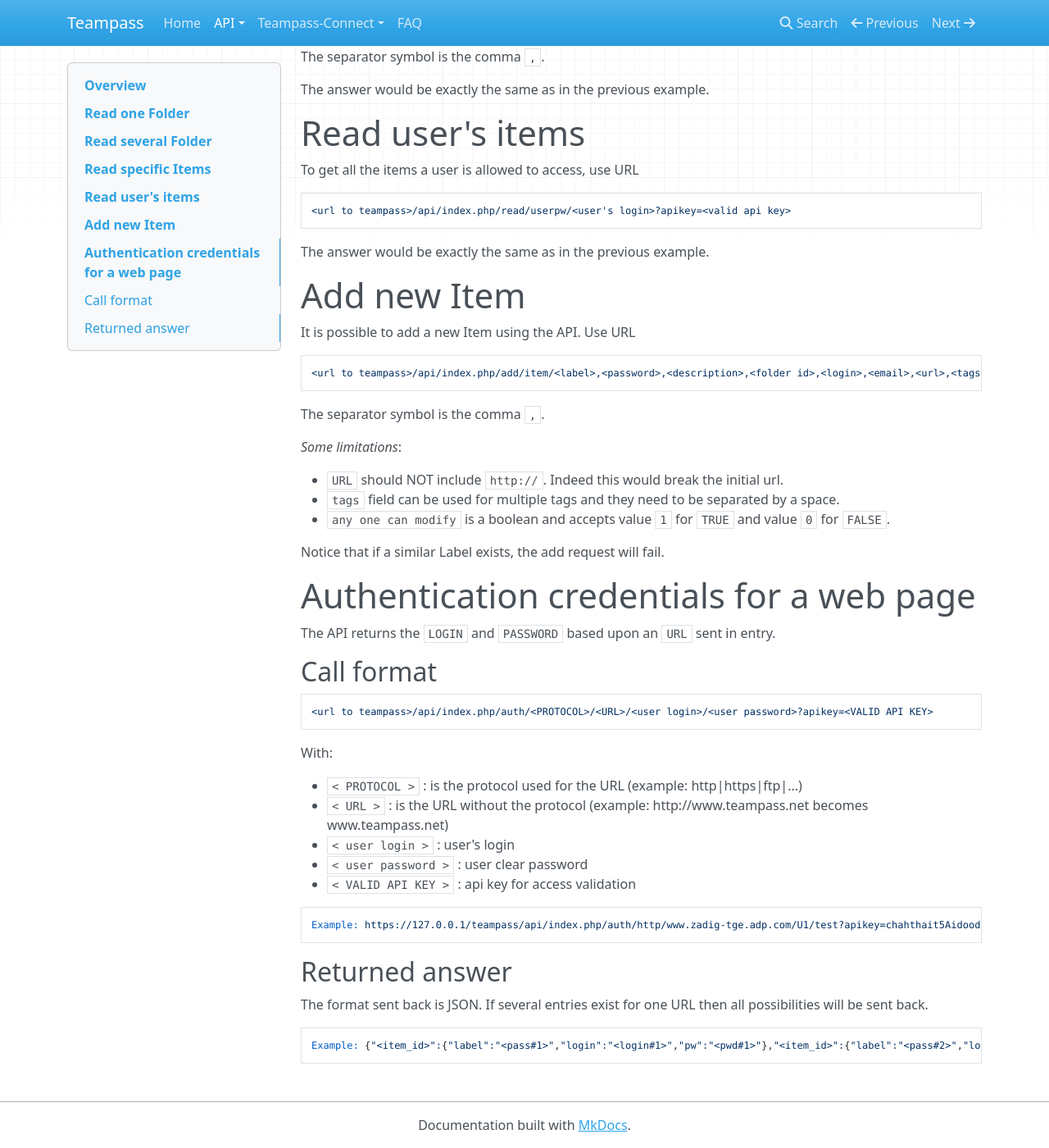
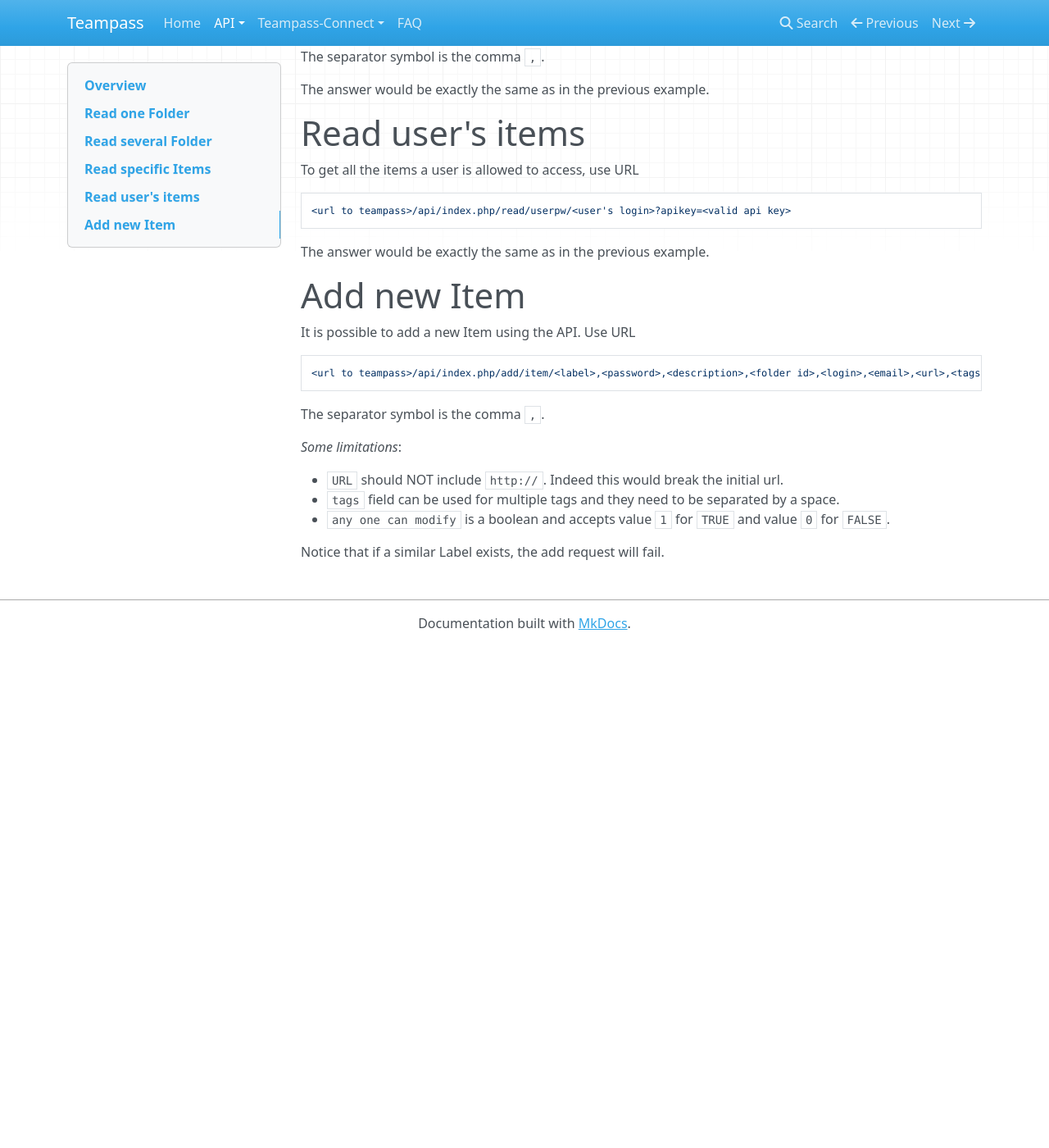
Before and after one commit to nilsteampassnet/teampass_doc, an MkDocs documentation site: the page built from docs/api/api-read.md, in a window 1280 px wide and 1400 px high, scrolled down 1207 px. Shown: the whole window at 82% size. Built offline with MkDocs 1.6.1, drawn with Linux system fonts in a browser that asks for light colours; nearby versions of some CDN libraries; old or Windows-style settings are respelled for this version of MkDocs; after the commit the page ends 1995 px from its top, so only the background shows below that.

Commit message:
Updated api-read.md

````diff
--- a/docs/api/api-read.md
+++ b/docs/api/api-read.md
@@ -92,34 +92,3 @@ The separator symbol is the comma ` , `.
 * `any one can modify` is a boolean and accepts value `1` for `TRUE` and value `0` for `FALSE`.
 
 Notice that if a similar Label exists, the add request will fail.
-
-# Authentication credentials for a web page
-
-The API returns the `LOGIN` and `PASSWORD` based upon an `URL` sent in entry.
-
-## Call format
-
-```yaml
-<url to teampass>/api/index.php/auth/<PROTOCOL>/<URL>/<user login>/<user password>?apikey=<VALID API KEY>
-```
-
-With:
-
-* `< PROTOCOL >` : is the protocol used for the URL (example: http|https|ftp|...)
-* `< URL >` : is the URL without the protocol (example: http://www.teampass.net becomes www.teampass.net)
-* `< user login >` : user's login
-* `< user password >` : user clear password
-* `< VALID API KEY >` : api key for access validation
-
-```yaml
-Example: https://127.0.0.1/teampass/api/index.php/auth/http/www.zadig-tge.adp.com/U1/test?apikey=chahthait5Aidood6johh6Avufieb6ohpaixain
-```
-
-## Returned answer
-
-The format sent back is JSON.
-If several entries exist for one URL then all possibilities will be sent back.
-
-```yaml
-Example: {"<item_id>":{"label":"<pass#1>","login":"<login#1>","pw":"<pwd#1>"},"<item_id>":{"label":"<pass#2>","login":"<login#2>","pw":"<pwd#2>"}}
-```
````
